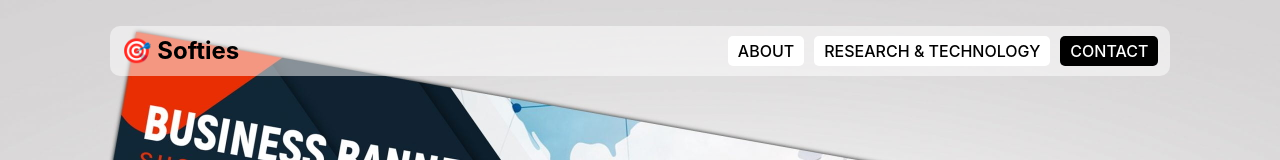
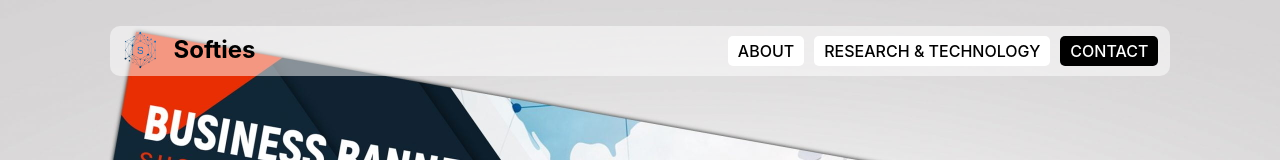
Before and after one commit to XuanHoang1702/Softies-Tech-Corperation, a React (Create React App) app: page / in a window 1280 px wide. Shown: the top 160 px of the page. Built offline with nearby package versions, Linux system fonts and the light colour scheme.

Commit message:
Update corperation logo

```diff
--- a/public/index.html
+++ b/public/index.html
@@ -2,7 +2,7 @@
 <html lang="en">
   <head>
     <meta charset="utf-8" />
-    <link rel="icon" href="%PUBLIC_URL%/favicon.ico" />
+    <link rel="icon" href="%PUBLIC_URL%/Logo-STC.png" />
     <meta name="viewport" content="width=device-width, initial-scale=1" />
     <meta name="theme-color" content="#000000" />
     <meta
--- a/src/layout/Header.Layout.jsx
+++ b/src/layout/Header.Layout.jsx
@@ -1,5 +1,6 @@
 import { useNavigate } from 'react-router-dom';
 import '../styles/css/Header.css';
+import Logo from '../styles/images/Logo-STC.png';
 
 const HeaderLayout = () => {
     const navigate = useNavigate();
@@ -8,10 +9,10 @@ const HeaderLayout = () => {
     };
     return (
         <div>
-            <header class="site-header">
-                <div class="container">
-                    <h1 class="logo" onClick={handleLogoClick}>🎯 Softies</h1>
-                        <nav class="main-nav">
+            <header className="site-header">
+                <div className="container">
+                    <h1 className="logo" onClick={handleLogoClick}><img className="logo-img" src={Logo}/> Softies</h1>
+                        <nav className="main-nav">
                         <a href="/about">About</a>
                         <a href="/technology">Research & Technology</a>
                         <a className="contact" href="#k">Contact</a>
--- a/src/styles/css/Header.css
+++ b/src/styles/css/Header.css
@@ -29,6 +29,14 @@
   font-weight: bold;
 }
 
+.logo-img {
+  height: 40px;
+  width: auto;
+  vertical-align: middle;
+  margin-right: 10px;
+}
+
+
 .main-nav a {
   color: black;
   text-decoration: none;
```
Also changed, not shown: public/Logo-STC.png (added), src/styles/images/Logo-STC.png (added).
